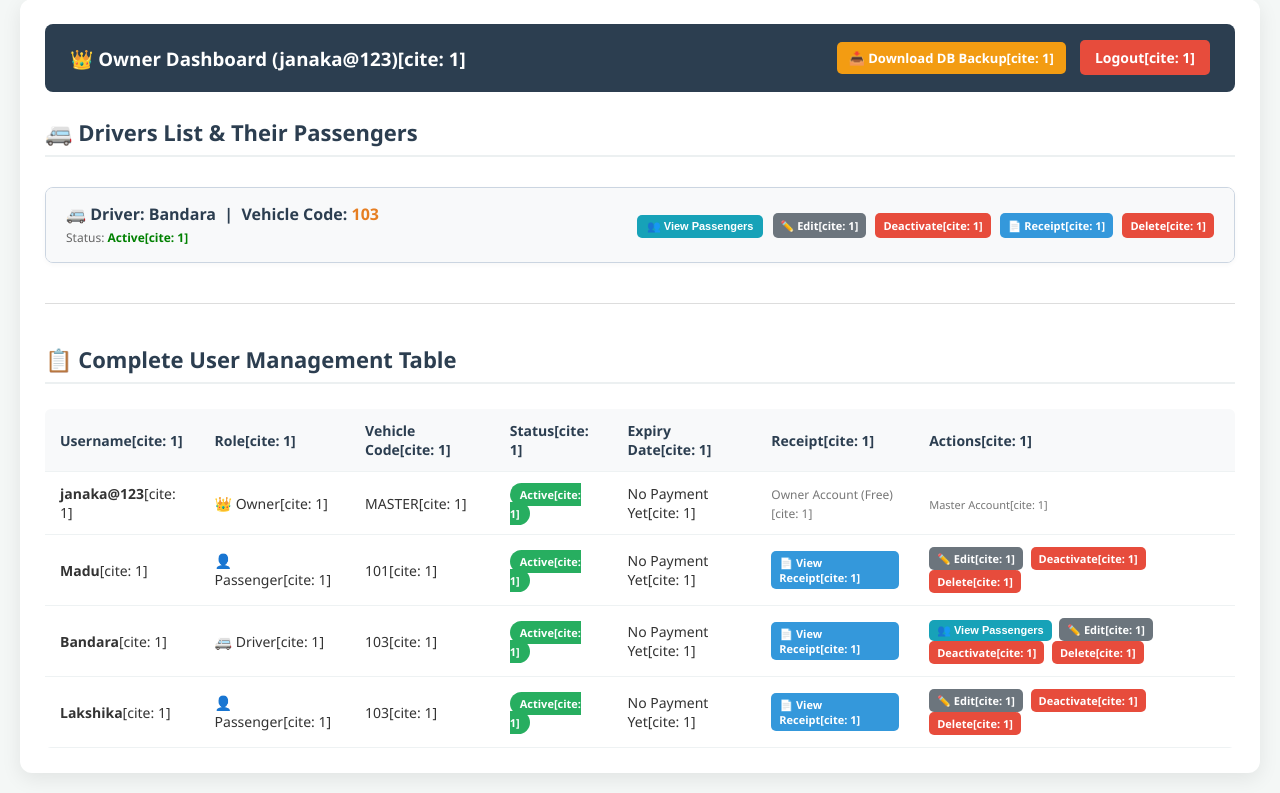
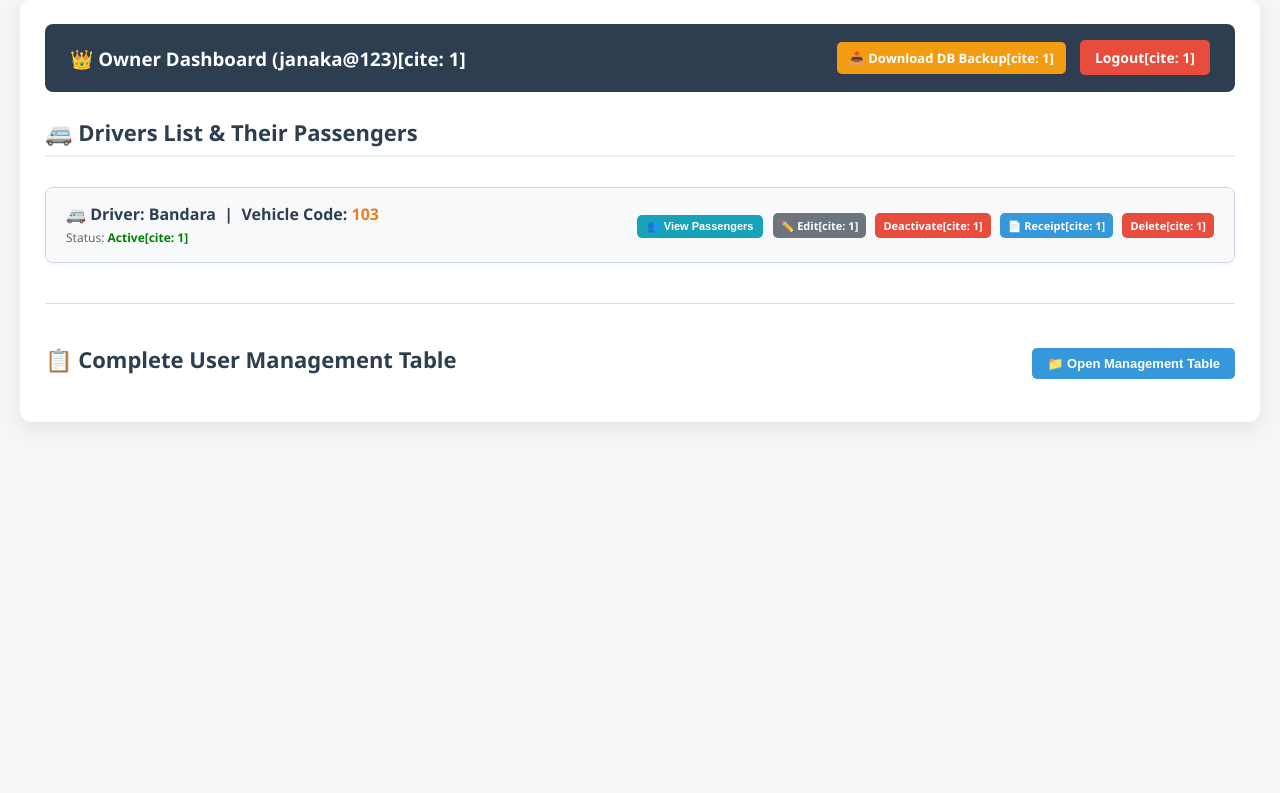
Before and after one commit to Janaka1987-hash/vehicle-tracker, a Flask app: page /owner_dashboard in a window 1280 px wide. Shown: the part 21-814 px from the top of the page. After the commit the page ends 445 px from the top, so only its background shows below. Run offline with Flask 3, Linux system fonts and the light colour scheme; a user stored in the database is signed in; data comes from the database, SQL or seed files in the repository.

Commit message:
Update owner_dashboard.html

```diff
--- a/templates/owner_dashboard.html
+++ b/templates/owner_dashboard.html
@@ -126,8 +126,23 @@
 
         <hr style="margin: 40px 0; border: 0; border-top: 1px solid #ddd;">
 
-        <h2>📋 Complete User Management Table</h2>
-        <div style="overflow-x: auto;">
+        <!-- Complete User Management Table කොටස සහ එය විවෘත කරන බොත්තම -->
+        <div style="display: flex; justify-content: space-between; align-items: center; margin-bottom: 15px;">
+            <h2 style="margin: 0; border: none;">📋 Complete User Management Table</h2>
+            <button class="btn btn-primary" style="padding: 8px 15px; font-size: 13px;" onclick="
+                var tableDiv = document.getElementById('user-table-container');
+                if (tableDiv.style.display === 'none' || tableDiv.style.display === '') {
+                    tableDiv.style.display = 'block';
+                    this.innerText = '📂 Hide Management Table';
+                } else {
+                    tableDiv.style.display = 'none';
+                    this.innerText = '📁 Open Management Table';
+                }
+            ">📁 Open Management Table</button>
+        </div>
+
+        <!-- මුලින් වැසී තිබෙන (Hidden) සම්පූර්ණ ටේබල් එක තියෙන කොටස -->
+        <div id="user-table-container" style="display: none; overflow-x: auto;">
             <table>
                 <thead>
                     <tr>
@@ -167,17 +182,6 @@
                         </td>
                         <td>
                             {% if u[3] != 'owner' %}
-                                {% if u[3] == 'driver' %}
-                                    <button class="btn btn-info" style="padding: 4px 8px; font-size: 11px; margin-right: 4px;" onclick="
-                                        var box = document.getElementById('passengers-{{ u[0] }}');
-                                        if (box.style.display === 'none' || box.style.display === '') {
-                                            box.style.display = 'block';
-                                        } else {
-                                            box.style.display = 'none';
-                                        }
-                                        window.scrollTo({top: 0, behavior: 'smooth'});
-                                    ">👥 View Passengers</button>
-                                {% endif %}
                                 <a href="/edit_user/{{ u[0] }}" class="btn btn-secondary" style="padding: 4px 8px; font-size: 11px; margin-right: 4px;">✏️ Edit[cite: 1]</a>
                                 <a href="/toggle_status/{{ u[0] }}" class="btn {% if u[5] == 1 %}btn-danger{% else %}btn-success{% endif %}" style="padding: 4px 8px; font-size: 11px; margin-right: 4px;">
                                     {% if u[5] == 1 %}Deactivate[cite: 1]{% else %}Activate[cite: 1]{% endif %}
```
